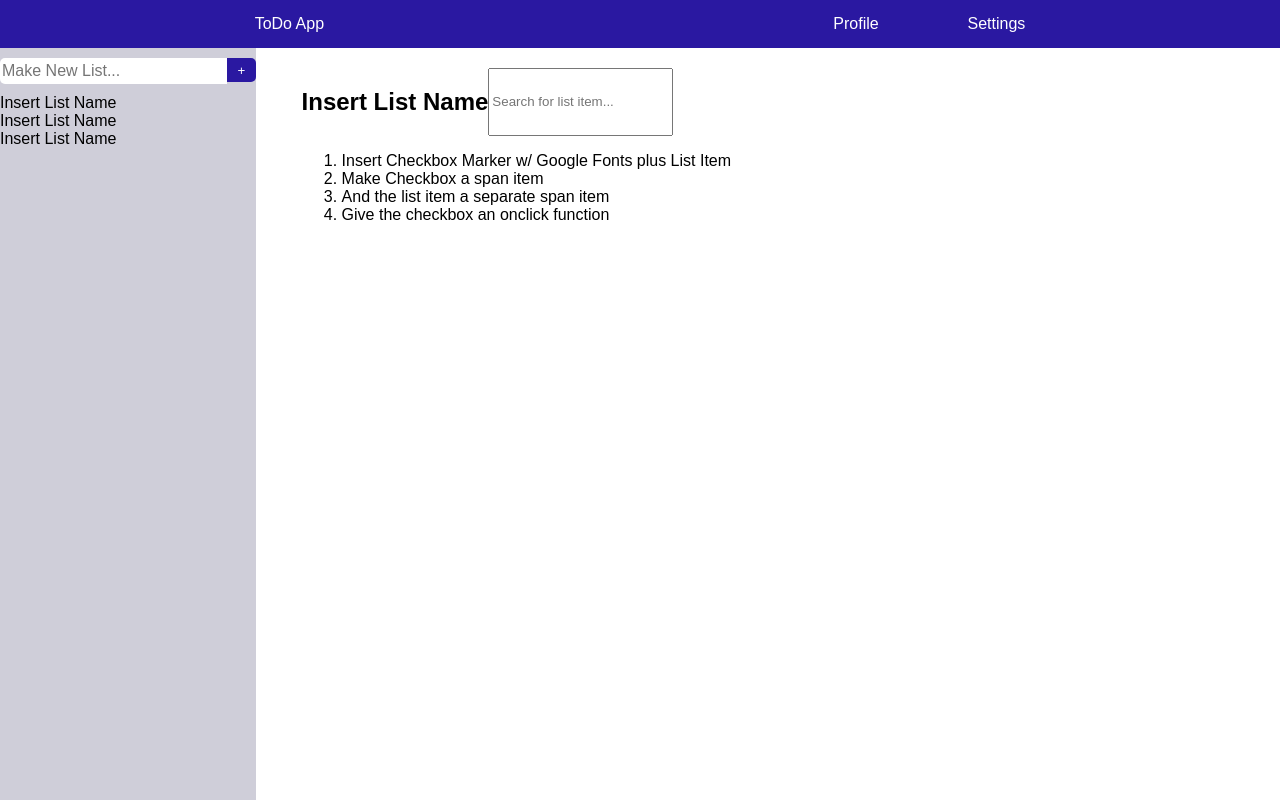
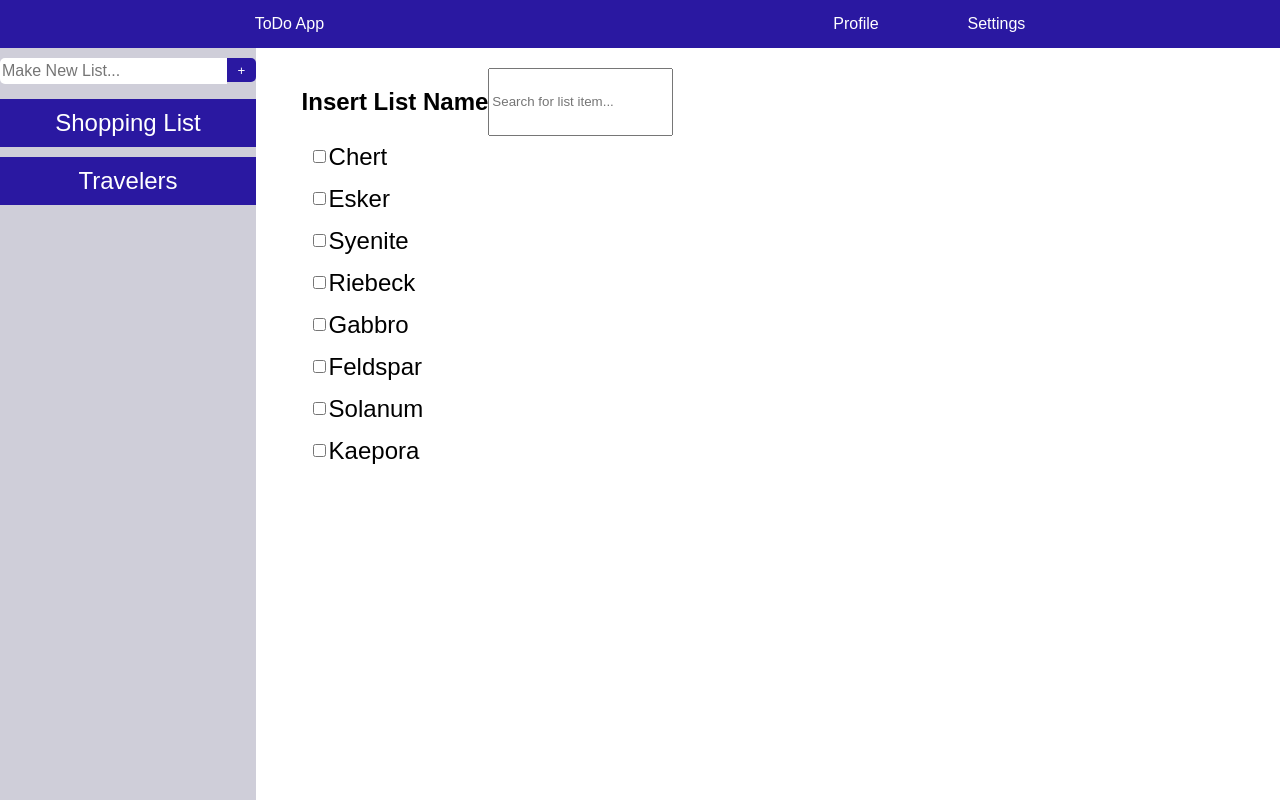
Before and after one commit to Jay-B1rd/ToDoApp, a plain HTML site: page index.html in a window 1280 px wide. Shown: the top 800 px of the page. Drawn offline with Linux system fonts and the light colour scheme.

Commit message:
THIS SUCKS SO MUCH I HATE JAVASCRIPT

```diff
--- a/index.html
+++ b/index.html
@@ -5,7 +5,7 @@
     <meta name="viewport" content="width=device-width, initial-scale=1">
     <title>To Do App</title>
     <link href="style.css" rel="stylesheet">
-    <script src="script.js"></script>
+    <script src="script.js" defer></script>
   </head>
   <body>
     <div class="container">
@@ -33,12 +33,9 @@
                     <h2 class="listTitle">Insert List Name</h2>
                     <input type="type" id="searchBar" placeholder="Search for list item...">
                 </div>
-                <ol>
-                    <li>Insert Checkbox Marker w/ Google Fonts plus List Item</li>
-                    <li>Make Checkbox a span item</li>
-                    <li>And the list item a separate span item</li>
-                    <li>Give the checkbox an onclick function</li>
-                </ol>
+                <div id="showList">
+
+                </div>
             </div>
         </div>
     </div>
--- a/script.js
+++ b/script.js
@@ -44,12 +44,21 @@ function renderListTitles() {
     let output = "";
     for (let i = 0; i < listOfLists.length; i++) {
         let listTitle = listOfLists[i].name;
-        output += `<span class="listName">${listTitle}</span>`;
-        // document.getElementById(lists).innerHTML += `<span class="listName">${listTitle}</span>`;
+        let thisList = listOfLists[i];
+        output += `<span class="listName"">${listTitle}</span>`;
     }
-    console.log(output);
+    document.getElementById("lists").innerHTML = output;
 }
 
-// window.onload = document.getElementById(lists).innerHTML = "<span>haha</span>";
+renderListItems(listOfLists[1]);
 
-// window.onload = renderListTitles();
+renderListTitles();
+
+function renderListItems(list) {
+    let output = "";
+    for (let i = 0; i < list.items.length; i++) {
+        let addToOutput = list.items[i];
+        output += `<div class="wholeListItem"><input type="checkbox"> <span class="listItem">${addToOutput}</span></div>`;
+    }
+    document.getElementById("showList").innerHTML = output;
+}
--- a/style.css
+++ b/style.css
@@ -84,3 +84,26 @@
     display: flex;
     flex-direction: row;
 }
+
+.listName {
+    color: white;
+    background-color: #2a18a1;
+    padding: 10px;
+    text-align: center;
+    font-size: 24px;
+    margin: 5px 0;
+}
+
+#showList {
+    display: flex;
+    flex-direction: column;
+    font-size: 24px;
+}
+
+.wholeListItem {
+    display: flex;
+    flex-direction: row;
+    align-items: center;
+    padding: 2px;
+    margin: 5px;
+}
```
Also changed, not shown: favicon.ico (added).
